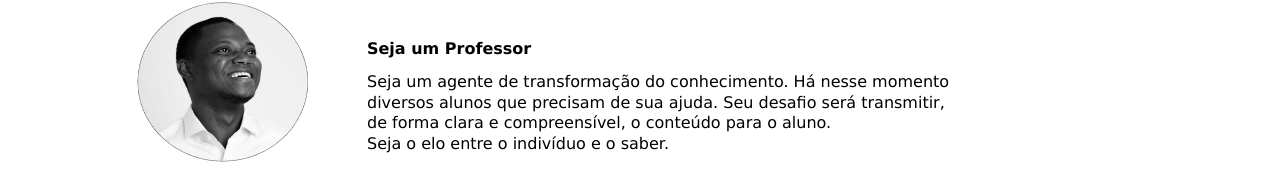
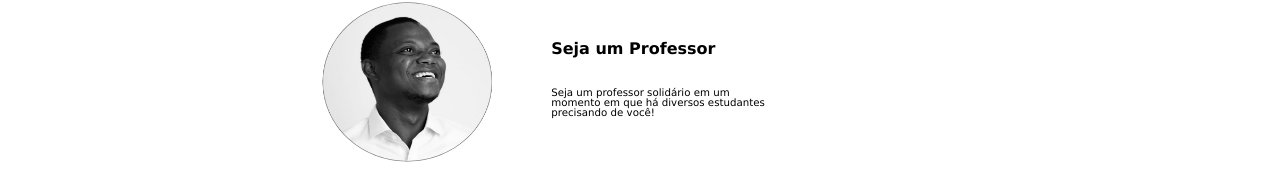
Before and after one commit to igor-py/professor-online, a React (Create React App) app in the folder app/: page / in a window 1280 px wide. Shown: the part 629-800 px from the top of the page. Built offline with nearby package versions, Linux system fonts and the light colour scheme.

Commit message:
DropDown_Display_fixed

```diff
--- a/app/src/pages/home/index.js
+++ b/app/src/pages/home/index.js
@@ -34,10 +34,11 @@ class Home extends Component {
 
             <div>
               <h2>Seja um Professor</h2>
-              <p1>Seja um agente de transformação do conhecimento. Há nesse momento<br/> diversos alunos que precisam de sua
-                                ajuda. Seu desafio será transmitir,<br/> de forma clara e compreensível, o conteúdo para o aluno.<br/> Seja o
-                                elo entre o indivíduo e o saber.
-              </p1>
+              <p>
+                Seja um professor solidário em um
+                <br /> momento em que há diversos estudantes
+                <br /> precisando de você!
+              </p>
             </div>
           </div>
 
--- a/app/src/routes.js
+++ b/app/src/routes.js
@@ -1,7 +1,7 @@
 import React from 'react';
 import { BrowserRouter, Switch, Route } from 'react-router-dom';
 import styled from 'styled-components';
-import InscrevaSe from './pages/cadastrar';
+import Cadastrar from './pages/cadastrar';
 import Home from './pages/home';
 import Pesquisa from './pages/pesquisa';
 import Header from '../src/Components/Header';
@@ -18,7 +18,7 @@ export default function Routes() {
       <PageContainer>
         <Switch>
           <Route path="/" exact component={Home} />
-          <Route path="/cadastrar" component={InscrevaSe} />
+          <Route path="/cadastrar" component={Cadastrar} />
           <Route path="/pesquisa" component={Pesquisa} />
         </Switch>
       </PageContainer>
```
